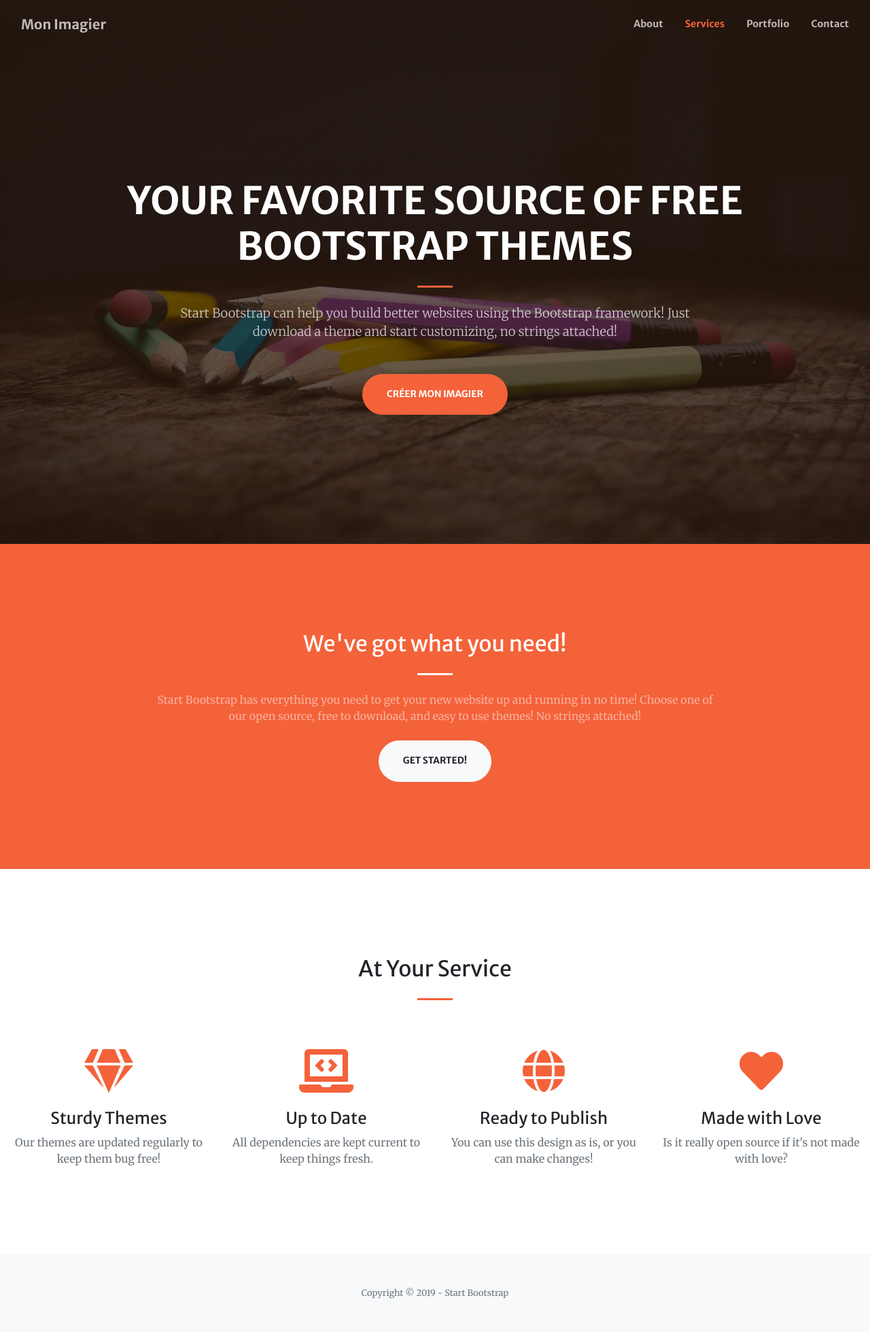
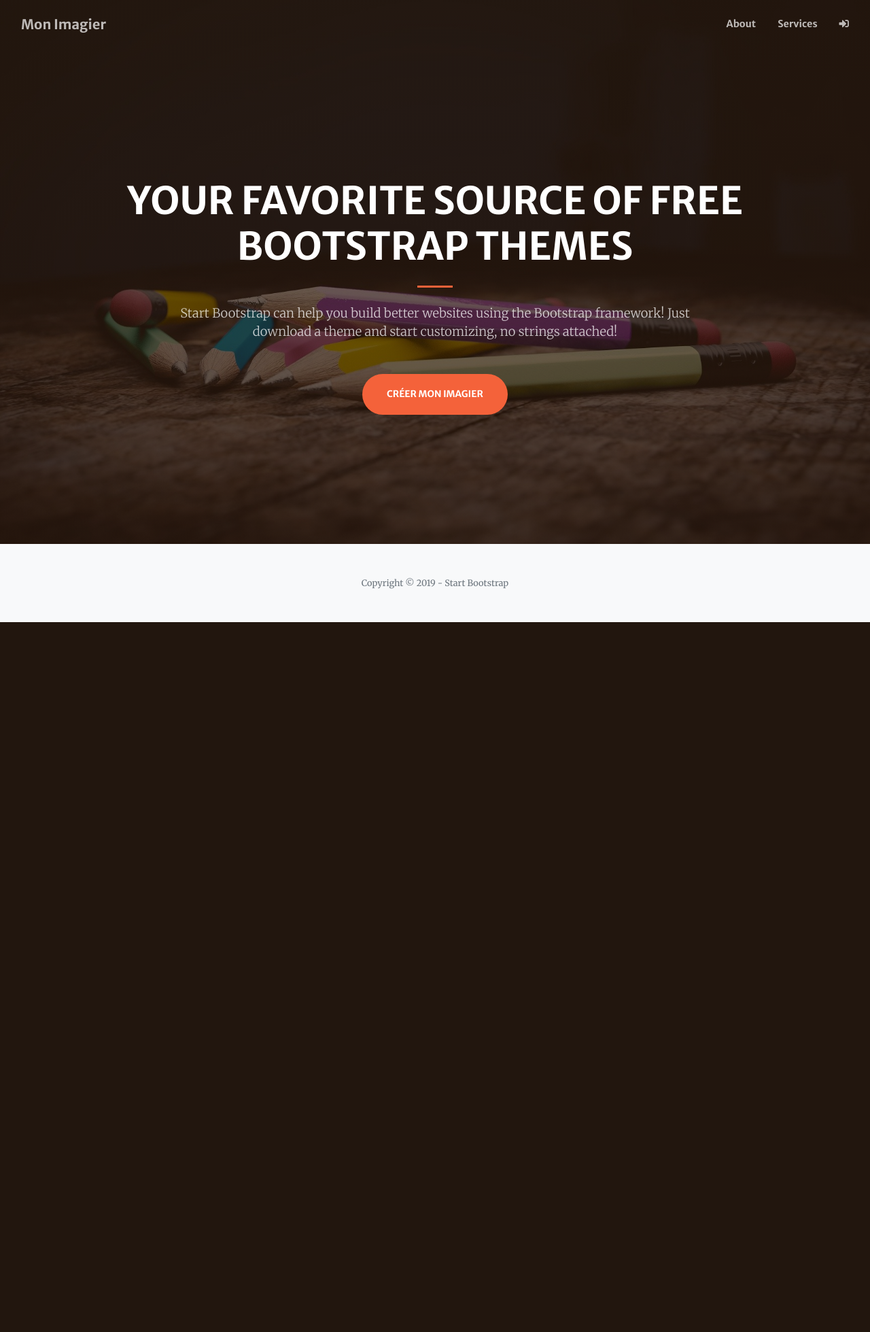
Before and after one commit to NicoZeiss/Primagier-V2, a Django app: page / in a window 1280 px wide. Shown: the whole page at 68% size. After the commit the page ends 915 px from the top, so only its background shows below. Run offline with Django 3.2, Linux system fonts and the light colour scheme; some libraries are stand-ins or nearby versions.

Commit message:
Added login feature + display current user imagier on base template

```diff
--- /dev/null
+++ b/imagier/context_processors.py
@@ -0,0 +1,9 @@
+from .models import Item
+
+
+def current_imagier(request):
+	if request.user.is_authenticated:
+		items = request.user.item.all()
+		return {'current_items': items}
+	else:
+		return {'current_items': ""}
--- a/imagier/templates/imagier/base.html
+++ b/imagier/templates/imagier/base.html
@@ -39,6 +39,19 @@
       </button>
       <div class="collapse navbar-collapse" id="navbarResponsive">
         <ul class="navbar-nav ml-auto my-2 my-lg-0">
+          {% if request.user.is_authenticated %}
+          <li class="nav-item">
+            <a class="nav-link js-scroll-trigger cap-text">{{ request.user }}</a>
+          </li>
+          <li class="nav-item">
+            <a class="nav-link js-scroll-trigger" href="#about">About</a>
+          </li>
+          <li class="nav-item">
+            <a class="nav-link js-scroll-trigger" href="{% url 'users:logout' %}">
+              <i class="fas fa-sign-out-alt"></i>
+            </a>
+          </li>
+          {% else %}
           <li class="nav-item">
             <a class="nav-link js-scroll-trigger" href="#about">About</a>
           </li>
@@ -46,17 +59,43 @@
             <a class="nav-link js-scroll-trigger" href="#services">Services</a>
           </li>
           <li class="nav-item">
-            <a class="nav-link js-scroll-trigger" href="#portfolio">Portfolio</a>
+            <a class="nav-link js-scroll-trigger" href="{% url 'users:login' %}">
+              <i class="fas fa-sign-in-alt"></i>
+            </a>
           </li>
-          <li class="nav-item">
-            <a class="nav-link js-scroll-trigger" href="#contact">Contact</a>
-          </li>
+          {% endif %}
         </ul>
       </div>
     </div>
   </nav>
 
   {% block content %}{% endblock %}
+
+  {% if request.user.is_authenticated %}
+  <section id="imagier">
+    <div class="row h-100 align-items-center justify-content-center text-center">
+      <div class="col-lg-10 align-self-end">
+        <hr class="divider my-4">
+        <h1 class="text-uppercase font-weight-bold">Votre imagier en cours de création</h1>
+        <hr class="divider my-4">
+      </div>
+    </div>
+    <div class="container-fluid p-0">
+      <div class="row no-gutters">
+      {% for item in current_items %}
+      <div class="col-lg-3 col-sm-6">
+        <div class="imagier-box">
+          <img class="item-pict" src="{{ item.picture }}" alt="">
+          <div class="imagier-box-caption">
+            <div class="item-name">{{ item.name }}</div>
+          </div>
+        </div>
+      </div>
+      {% endfor %}
+      </div>
+    </div>
+  </section>
+  {% endif %}
 
    <!-- Footer -->
   <footer class="bg-light py-5">
--- a/imagier/templates/imagier/index.html
+++ b/imagier/templates/imagier/index.html
@@ -18,56 +18,4 @@
   </div>
 </header>
 
-<!-- About Section -->
-<section class="page-section bg-primary" id="about">
-  <div class="container">
-    <div class="row justify-content-center">
-      <div class="col-lg-8 text-center">
-        <h2 class="text-white mt-0">We've got what you need!</h2>
-        <hr class="divider light my-4">
-        <p class="text-white-50 mb-4">Start Bootstrap has everything you need to get your new website up and running in no time! Choose one of our open source, free to download, and easy to use themes! No strings attached!</p>
-        <a class="btn btn-light btn-xl js-scroll-trigger" href="#services">Get Started!</a>
-      </div>
-    </div>
-  </div>
-</section>
-
-<!-- Services Section -->
-<section class="page-section" id="services">
-  <div class="container">
-    <h2 class="text-center mt-0">At Your Service</h2>
-    <hr class="divider my-4">
-    <div class="row">
-      <div class="col-lg-3 col-md-6 text-center">
-        <div class="mt-5">
-          <i class="fas fa-4x fa-gem text-primary mb-4"></i>
-          <h3 class="h4 mb-2">Sturdy Themes</h3>
-          <p class="text-muted mb-0">Our themes are updated regularly to keep them bug free!</p>
-        </div>
-      </div>
-      <div class="col-lg-3 col-md-6 text-center">
-        <div class="mt-5">
-          <i class="fas fa-4x fa-laptop-code text-primary mb-4"></i>
-          <h3 class="h4 mb-2">Up to Date</h3>
-          <p class="text-muted mb-0">All dependencies are kept current to keep things fresh.</p>
-        </div>
-      </div>
-      <div class="col-lg-3 col-md-6 text-center">
-        <div class="mt-5">
-          <i class="fas fa-4x fa-globe text-primary mb-4"></i>
-          <h3 class="h4 mb-2">Ready to Publish</h3>
-          <p class="text-muted mb-0">You can use this design as is, or you can make changes!</p>
-        </div>
-      </div>
-      <div class="col-lg-3 col-md-6 text-center">
-        <div class="mt-5">
-          <i class="fas fa-4x fa-heart text-primary mb-4"></i>
-          <h3 class="h4 mb-2">Made with Love</h3>
-          <p class="text-muted mb-0">Is it really open source if it's not made with love?</p>
-        </div>
-      </div>
-    </div>
-  </div>
-</section>
-
 {% endblock %}
--- a/imagier/urls.py
+++ b/imagier/urls.py
@@ -7,5 +7,6 @@ app_name = 'imagier'
 urlpatterns = [
     url(r'^category/$', views.category, name="category"),
     url(r'^subcategory/$', views.subcategory, name="subcategory"),
-    url(r'îtems/$', views.items, name="items"),
+    url(r'items/$', views.items, name="items"),
+    url(r'add_item/$', views.add_to_imagier, name="add_item"),
 ]
--- a/imagier/views.py
+++ b/imagier/views.py
@@ -1,44 +1,66 @@
 from django.shortcuts import render, get_object_or_404, reverse
 from django.http import HttpResponseRedirect
 from .models import Category, Item
+from django.contrib.auth.models import User
 
 
 def index(request):
 	return render(request, 'imagier/index.html')
 
 def category(request):
-	cat_list = Category.objects.filter(is_parent=True).order_by('label')
-	cat_dic = {}
-	for item in cat_list:
-		cat_dic[item.id] = item.label
+	if request.user.is_authenticated:
+		cat_list = Category.objects.filter(is_parent=True).order_by('label')
+		cat_dic = {}
+		for item in cat_list:
+			cat_dic[item.id] = item.label
 
-	context = {
-		'cat_dic': cat_dic
-	}
-	return render(request, 'imagier/category.html', context)
+		context = {
+			'cat_dic': cat_dic
+		}
+		return render(request, 'imagier/category.html', context)
+	else:
+		return HttpResponseRedirect(reverse('users:login'))
 
 def subcategory(request):
-	query = request.GET.get('category_id')
-	cat_id = get_object_or_404(Category, id=query)
-	subcat_list = Category.objects.filter(parentcat_id=cat_id).order_by('label')
-	subcat_dic = {}
-	for item in subcat_list:
-		subcat_dic[item.id] = item.label
+	if request.user.is_authenticated:
+		query = request.GET.get('category_id')
+		cat_id = get_object_or_404(Category, id=query)
+		subcat_list = Category.objects.filter(parentcat_id=cat_id).order_by('label')
+		subcat_dic = {}
+		for item in subcat_list:
+			subcat_dic[item.id] = item.label
 
-	context = {
-		'subcat_dic': subcat_dic
-	}
-	return render(request, 'imagier/subcategory.html', context)
+		context = {
+			'subcat_dic': subcat_dic
+		}
+		return render(request, 'imagier/subcategory.html', context)
+	else:
+		return HttpResponseRedirect(reverse('users:login'))
 
 def items(request):
-	query = request.GET.get('subcat_id')
-	subcat = get_object_or_404(Category, id=query)
-	item_list = subcat.item.all()
-	item_dic = {}
-	for item in item_list:
-		item_dic[item.name] = item.picture
+	if request.user.is_authenticated:
+		query = request.GET.get('subcat_id')
+		subcat = get_object_or_404(Category, id=query)
+		item_list = subcat.item.all()
+		item_dic = {}
+		for item in item_list:
+			item_dic[item] = item.picture
 
-	context = {
-		'item_dic': item_dic
-	}
-	return render(request, 'imagier/items.html', context)
+		context = {
+			'item_dic': item_dic,
+			'subcat': subcat,
+		}
+		return render(request, 'imagier/items.html', context)
+	else:
+		return HttpResponseRedirect(reverse('users:login'))
+
+def add_to_imagier(request):
+	if request.user.is_authenticated:
+		subcat_id = request.GET.get('subcat_id')
+		item_id = request.GET.get('item_id')
+		_item = Item.objects.get(id=item_id)
+		request.user.item.add(_item)
+
+		return HttpResponseRedirect('/imagier/items/?subcat_id={}'.format(subcat_id))
+	else:
+		return HttpResponseRedirect(reverse('users:login'))
--- a/imagier_project/settings.py
+++ b/imagier_project/settings.py
@@ -11,6 +11,7 @@ https://docs.djangoproject.com/en/3.0/ref/settings/
 """
 
 import os
+from django.conf import global_settings
 
 # Build paths inside the project like this: os.path.join(BASE_DIR, ...)
 BASE_DIR = os.path.dirname(os.path.dirname(os.path.abspath(__file__)))
@@ -63,6 +64,7 @@ TEMPLATES = [
                 'django.template.context_processors.request',
                 'django.contrib.auth.context_processors.auth',
                 'django.contrib.messages.context_processors.messages',
+                'imagier.context_processors.current_imagier'
             ],
         },
     },
--- a/imagier_project/urls.py
+++ b/imagier_project/urls.py
@@ -7,4 +7,5 @@ urlpatterns = [
     path('site_admin/', admin.site.urls),
     path('', views.index, name='index'),
     path('imagier/', include('imagier.urls', namespace='imagier')),
+    path('users/', include('users.urls', namespace='users')),
 ]
--- /dev/null
+++ b/users/urls.py
@@ -0,0 +1,10 @@
+from django.conf.urls import url
+from . import views
+
+
+app_name = 'users'
+
+urlpatterns = [
+    url(r'^login/$', views.user_login, name="login"),
+    url(r'^logout/$', views.user_logout, name="logout"),
+]
```
Also changed, not shown: imagier/management/commands/test_command.py (+6 -5 lines), imagier/static/imagier/css/imagier.css (+65 -0 lines), imagier/templates/imagier/items.html (+6 -4 lines), imagier/templates/imagier/login.html (added, +29 -0 lines), users/forms.py (added, +7 -0 lines), users/views.py (+33 -2 lines).
